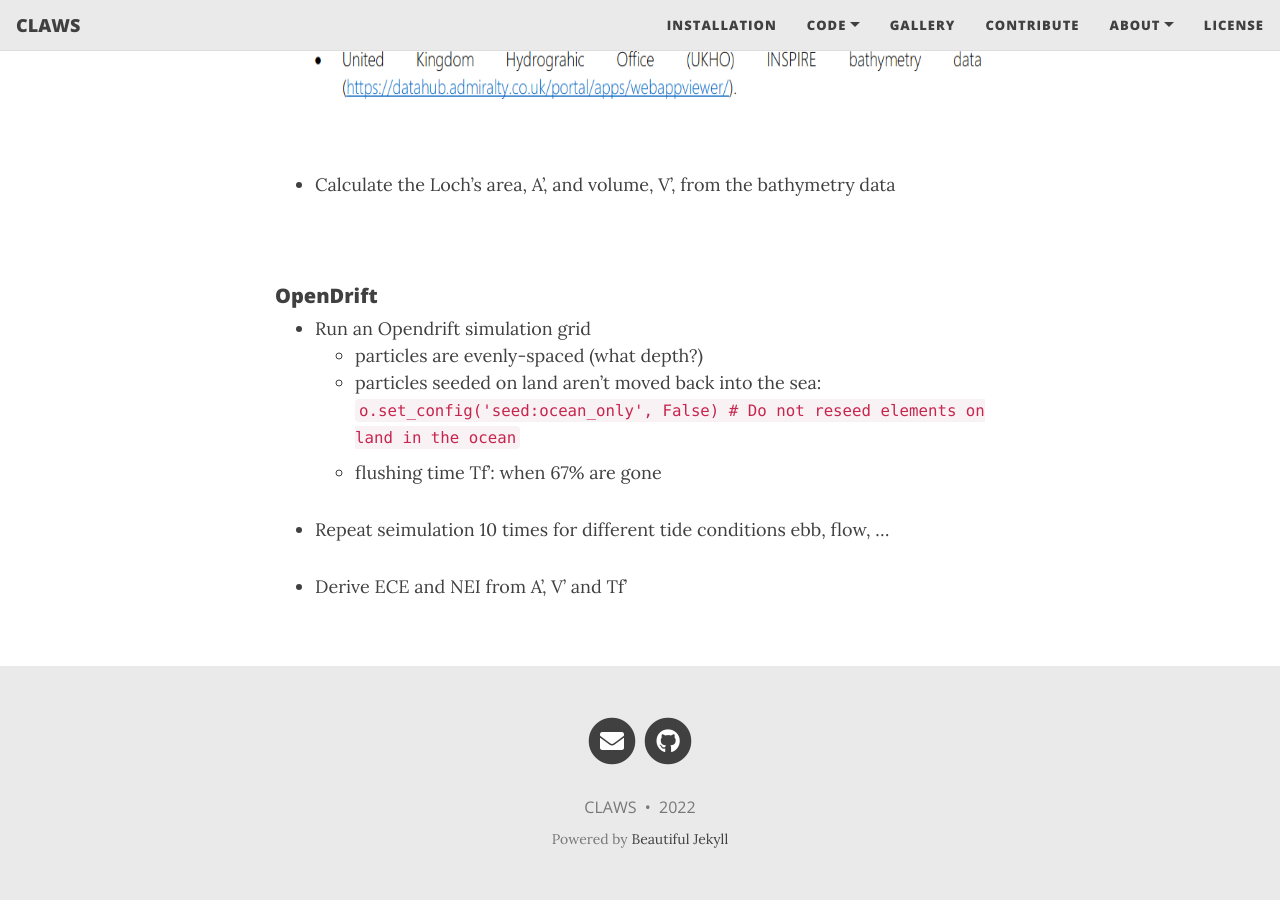
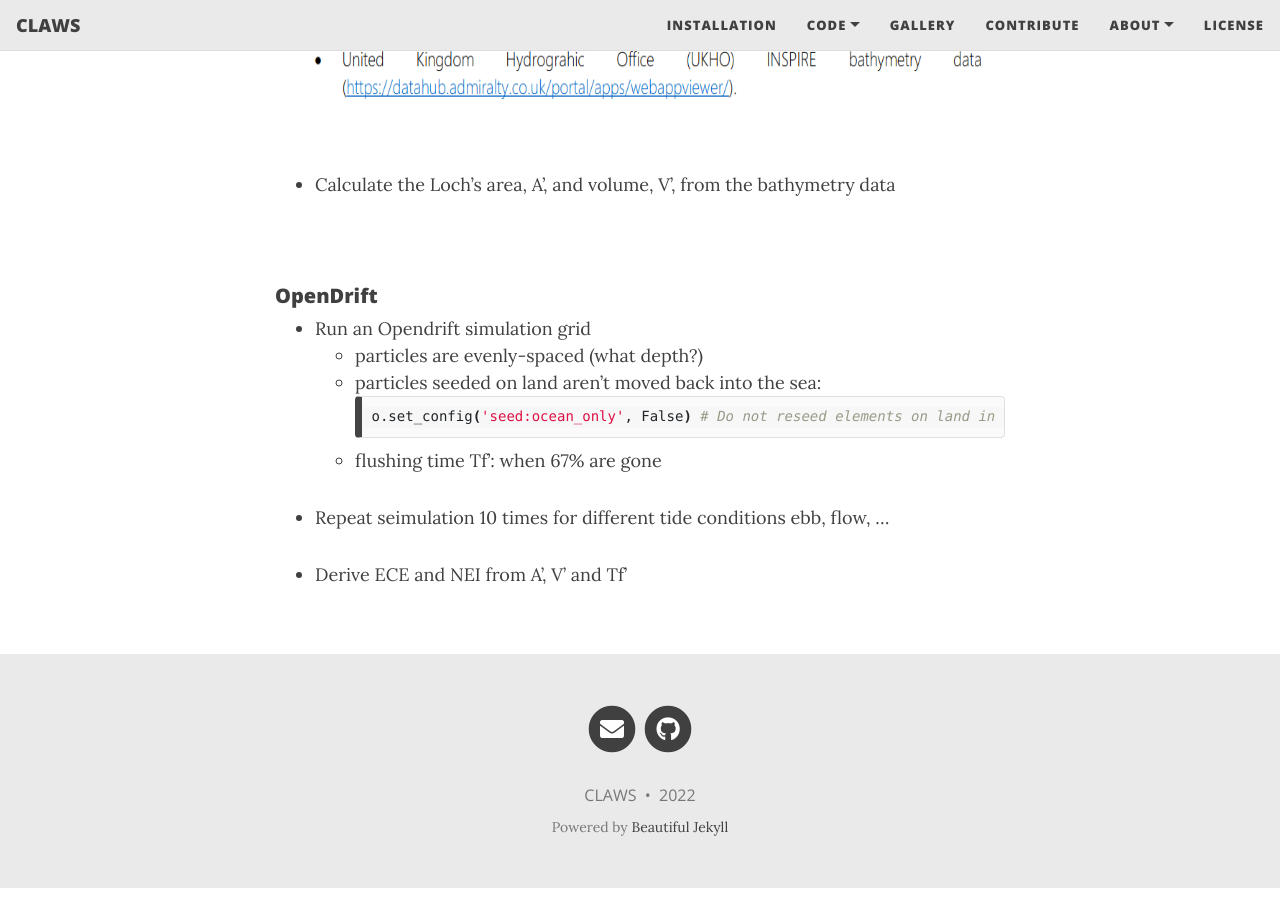
Before and after one commit to claws-scot/claws-scot.github.io, a Jekyll site: the page built from meeting.md, in a window 1280 px wide and 900 px high, scrolled down 1588 px. Built offline with Jekyll 4.4.1, drawn with Linux system fonts in a browser that asks for light colours; nearby versions of some CDN libraries.

Commit message:
Editing web pages

````diff
--- a/meeting.md
+++ b/meeting.md
@@ -51,7 +51,9 @@ Salmon Farm's nutrient enhancement index = 1
 - Run an Opendrift simulation grid
   * particles are evenly-spaced (what depth?)
   * particles seeded on land aren't moved back into the sea:
-    ```o.set_config('seed:ocean_only', False) # Do not reseed elements on land in the ocean```
+    ```sh
+    o.set_config('seed:ocean_only', False) # Do not reseed elements on land in the ocean
+    ```
     <div style="line-height:50%;">
         <br>
     </div>
````
